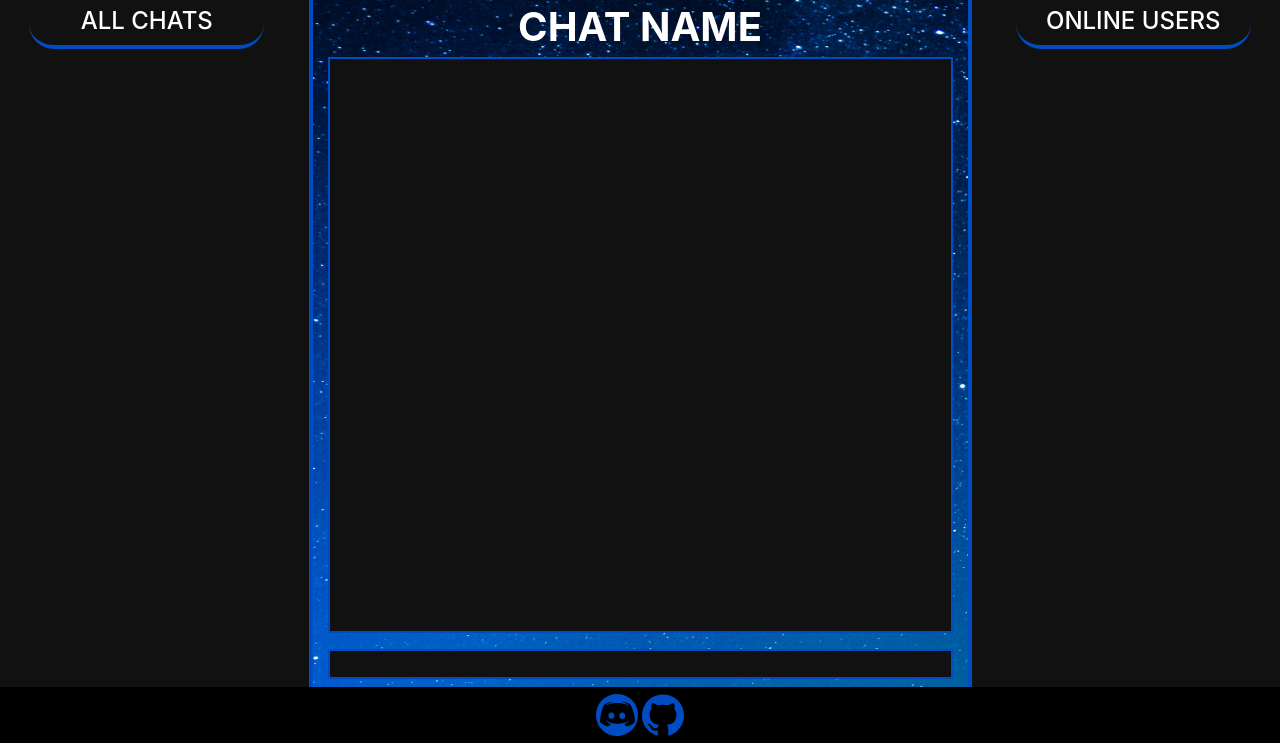
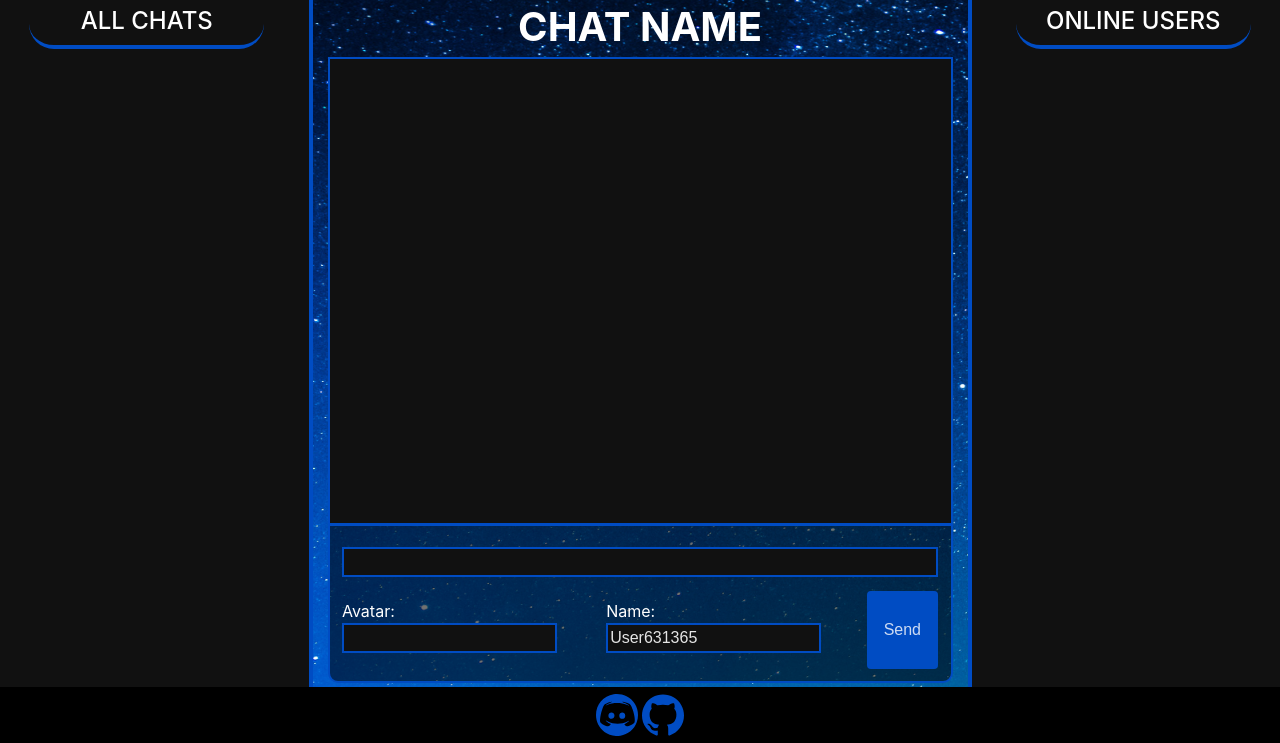
Before and after one commit to mbektic/TeamSearch, a PHP site: template pages/baseChat/index.php in a window 1280 px wide. Shown: the part 57-800 px from the top of the page. Run offline with PHP 8.4, Linux system fonts and the light colour scheme; the template is opened without the code that fills it, so the values that code supplies are empty; some libraries are stand-ins or nearby versions.

Commit message:
Update #5
Major chat revisions.
Added ability for user to have a avatar.

```diff
--- a/assets/css/chatBaseStyle.css
+++ b/assets/css/chatBaseStyle.css
@@ -54,7 +54,12 @@
 }
 
 #chatHolder{
-    max-height: 93%;
+    height: 65%;
+    overflow: hidden;
+    overflow-clip: auto;
+}
+
+#otherChatHolder{
     overflow: hidden;
     overflow-clip: auto;
 }
@@ -69,6 +74,10 @@
     padding-top: 1%;
     text-align: center;
     text-transform: uppercase;
+}
+
+#messages{
+    height: 100% !important;
 }
 
 ul#messages {
@@ -86,6 +95,11 @@
     font-size: 1.5em;
 }
 
+#messages li img{
+    display: block;
+    max-width: 100%;
+}
+
 #messages small {
     display: block;
     font-size: 0.59em;
@@ -100,6 +114,21 @@
     position: relative;
     margin: 0.5em 0;
     padding: 0;
+}
+
+#userForm{
+    background: rgba(0,0,0,.55);
+    margin-top: -1px;
+    padding: 2%;
+    border: 2px solid #004cc3;
+    border-bottom-left-radius: 10px;
+    border-bottom-right-radius: 10px;
+}
+
+#formRow{
+    display: inline-flex;
+    justify-content:space-around;
+    width: 100%;
 }
 
 #userForm p button {
--- a/pages/baseChat/index.php
+++ b/pages/baseChat/index.php
@@ -16,10 +16,10 @@
     $next_id = (count($messages) > 0) ? $messages[count($messages) - 1]['id'] + 1 : 0;
 
     if($messages[count($messages) - 1]['name'] != $_POST['name']){
-        $messages[] = array('id' => $next_id, 'time' => time(), 'name' => $_POST['name'], 'content' => $_POST['content']);
+        $messages[] = array('id' => $next_id, 'time' => time(), 'name' => $_POST['name'], 'content' => $_POST['content'], 'imgUrl' => $_POST['imgUrl']);
     }
     else if($messages[count($messages) - 1]['content'] != $_POST['content']){
-        $messages[] = array('id' => $next_id, 'time' => time(), 'name' => $_POST['name'], 'content' => $_POST['content']);
+        $messages[] = array('id' => $next_id, 'time' => time(), 'name' => $_POST['name'], 'content' => $_POST['content'], 'imgUrl' => $_POST['imgUrl']);
     }
 
     // Remove old messages if necessary to keep the buffer size
@@ -95,7 +95,7 @@
                     <div class="titleWrapper">
                         <h4>All Chats</h4>
                     </div>
-                    <div id="chatHolder">
+                    <div id="otherChatHolder">
 
                     </div>
                 </div><!--Other Chats Section End-->
@@ -104,21 +104,34 @@
                 <div id="chatWrapper" class="col-6">
                     <h1><strong>Chat Name</strong></h1>
 
-                    <ul id="messages">
+                    <div id="chatHolder">
+                        <ul id="messages" >
                             <li>loading…</li>
                         </ul>
+                    </div>
 
                     <form id="userForm" action="<?= htmlentities($_SERVER['PHP_SELF'], ENT_COMPAT, 'UTF-8'); ?>" method="post">
                             <p id="messageBox">
                                 <input type="text" name="content" id="content" />
                             </p>
+
+                        <div id="formRow">
+
+                            <p id="nameBox">
+                                <label>
+                                    Avatar:
+                                    <input type="text" name="name" id="name" />
+                                </label>
+                            </p>
+
                             <p id="nameBox">
                                 <label>
                                     Name:
-                                <input type="text" name="name" id="name"  />
+                                    <input type="text" name="name1" id="name1" />
                                 </label>
+                            </p>
                             <button class="btn" type="submit">Send</button>
-                        </p>
+                        </div>
                     </form>
                 </div>
 
@@ -128,7 +141,6 @@
                         <h4>Online Users</h4>
                     </div>
                 </div><!--Online Users Section End-->
-
             </div>
         </section><!--bodyContainer end-->
 
@@ -147,6 +159,9 @@
         <!-- Optional JavaScript -->
         <!-- jQuery first, then Popper.js, then Bootstrap JS -->
         <script src="https://ajax.googleapis.com/ajax/libs/jquery/3.2.1/jquery.min.js"></script>
+        <script src="https://cdnjs.cloudflare.com/ajax/libs/popper.js/1.12.9/umd/popper.min.js" integrity="sha384-ApNbgh9B+Y1QKtv3Rn7W3mgPxhU9K/ScQsAP7hUibX39j7fakFPskvXusvfa0b4Q" crossorigin="anonymous"></script>
+        <script src="https://maxcdn.bootstrapcdn.com/bootstrap/4.0.0-beta.3/js/bootstrap.min.js" integrity="sha384-a5N7Y/aK3qNeh15eJKGWxsqtnX/wWdSZSKp+81YjTmS15nvnvxKHuzaWwXHDli+4" crossorigin="anonymous"></script>
+        <script src="/assets/js/perfect-scrollbar.js"></script>
         <script>
             var doStuff;
 
@@ -163,10 +178,10 @@
                 var ca = decodedCookie.split(';');
                 for(var i = 0; i <ca.length; i++) {
                     var c = ca[i];
-                    while (c.charAt(0) == ' ') {
+                    while (c.charAt(0) === ' ') {
                         c = c.substring(1);
                     }
-                    if (c.indexOf(name) == 0) {
+                    if (c.indexOf(name) === 0) {
                         return c.substring(name.length, c.length);
                     }
                 }
@@ -175,32 +190,45 @@
 
             if(!doStuff) {
                 var username = getCookie("name");
+                var img = getCookie("img");
 
-                if(username != "" && username != null){
-                    $('#name').load('#name', function () {
-                        $("#name[type='text']").val(username.toString());
+                if(username !== "" && username != null){
+                    $('#name1').load('#name1', function () {
+                        $("#name1[type='text']").val(username.toString());
                     });
                 }
                 else {
                     var number = Math.floor(Math.random() * 999999) + 100000;
-                    $('#name').load('#name', function () {
-                        $("#name[type='text']").val("User" + number);
+                    $('#name1').load('#name1', function () {
+                        $("#name1[type='text']").val("User" + number);
                     });
                     setCookie("name", "User" + number, 365);
+                }
+
+                if(username !== "" && username != null){
+                    $('#name').load('#name1', function () {
+                        $("#name[type='text']").val(img.toString());
+                    });
                 }
                 //http://teamsearch.tk/testing/pages/baseChat/otherChats.html
 
                 //Loads other chats html
                 $.get('http://teamsearch.tk/testing/pages/baseChat/otherChats.html')
                     .done(function(data) {
-                        $('#chatHolder').html(data);
+                        $('#otherChatHolder').html(data);
                 });
 
                 //PS
-                const container = document.querySelector('#chatHolder');
-                const ps = new PerfectScrollbar(container, {
+                const otherChats = document.querySelector('#otherChatHolder');
+                const otherChatsPS = new PerfectScrollbar(otherChats, {
                     suppressScrollX: true,
                     maxScrollbarLength: 100
+                });
+                otherChatsPS.update();
+
+                const container = document.querySelector('#messages');
+                var ps = new PerfectScrollbar(container, {
+                    suppressScrollX: true
                 });
                 ps.update();
 
@@ -209,35 +237,43 @@
                 doStuff = true;
             }
 
+            $("#name1").on("input", function() {
+                setCookie("name", $("#name1").val(), 365);
+            });
+
             $("#name").on("input", function() {
-                setCookie("name", $("#name").val(), 365)
+                setCookie("img", $("#name").val(), 365);
             });
         </script>
-
-        <script src="https://cdnjs.cloudflare.com/ajax/libs/popper.js/1.12.9/umd/popper.min.js" integrity="sha384-ApNbgh9B+Y1QKtv3Rn7W3mgPxhU9K/ScQsAP7hUibX39j7fakFPskvXusvfa0b4Q" crossorigin="anonymous"></script>
-        <script src="https://maxcdn.bootstrapcdn.com/bootstrap/4.0.0-beta.3/js/bootstrap.min.js" integrity="sha384-a5N7Y/aK3qNeh15eJKGWxsqtnX/wWdSZSKp+81YjTmS15nvnvxKHuzaWwXHDli+4" crossorigin="anonymous"></script>
-        <script type="text/javascript" src="/assets/js/jquery-1.4.2.min.js"></script>
-        <script src="/assets/js/perfect-scrollbar.js"></script>
 
         <script type="text/javascript">
             // <![CDATA[
             $(document).ready(function(){
                 // Remove the "loading…" list entry
-                $('ul#messages > li').remove();
+                // language=JQuery-CSS
+                var msgs = 'ul#messages';
+                $(msgs +'> li').remove();
 
                 $('form').submit(function(){
                     var form = $(this);
-                    var name =  form.find("input[name='name']").val();
-                    var content =  form.find("input[name='content']").val();
+                    var name =  form.find("input[name='name1']").val();
+                    var imgUrl = form.find("input[name='name']").val();
+                    var content = form.find("input[name='content']").val();
+
+                    console.log(imgUrl);
+
+                    if (imgUrl === '' || imgUrl === '') {
+                        imgUrl = "https://vignette.wikia.nocookie.net/leagueoflegends/images/9/97/Lizard_profileicon.png/revision/latest?cb=20170517190640";
+                    }
 
                     // Only send a new message if it's not empty (also it's ok for the server we don't need to send senseless messages)
-                    if (name == '' || content == '') {
+                    if (name === '' || content === '') {
                         return false;
                     }
 
                     // Append a "pending" message (not yet confirmed from the server) as soon as the POST request is finished. The
                     // text() method automatically escapes HTML so no one can harm the client.
-                    $.post(form.attr('action'), {'name': name, 'content': content}, function(data, status){
+                    $.post(form.attr('action'), {'name': name, 'content': content, 'imgUrl': imgUrl}, function(data, status){
                         $('<li class="pending" />').text(content).prepend($('<small />').text(name)).appendTo('ul#messages');
                         $('ul#messages').scrollTop( $('ul#messages').get(0).scrollHeight );
                         form.find("input[name='content']").val('').focus();
@@ -269,16 +305,17 @@
                                 if (msg.id > last_message_id)
                                 {
                                     var date = new Date(msg.time * 1000);
-                                    $('<li/>').text(msg.content).
-                                    prepend( $('<small />').text(date.getHours() + ':' + date.getMinutes() + ':' + date.getSeconds() + ' ' + msg.name) ).
+                                    $('<li class=\"row\"/>').
+                                    prepend($('<span class=\"col-10\"><small>' + date.getHours() + ':' + date.getMinutes() + ':' + date.getSeconds() + ' ' + msg.name +'</small>' + msg.content + '</span>')).
+                                    prepend($('<span class=\"col-2\"><img src=\"'+msg.imgUrl+'\"></span>')).
                                     appendTo('ul#messages');
-                                    $('ul#messages').data('last_message_id', msg.id);
+                                    ps.update();
                                 }
                             }
 
                             // Remove all but the last 50 messages in the list to prevent browser slowdown with extremely large lists
                             // and finally scroll down to the newes message.
-                            $('ul#messages > li').slice(0, -50).remove();
+
                             $('ul#messages').scrollTop( $('ul#messages').get(0).scrollHeight );
                         }});
                 };
```
Lines whose indentation alone changed are shown as unchanged.
